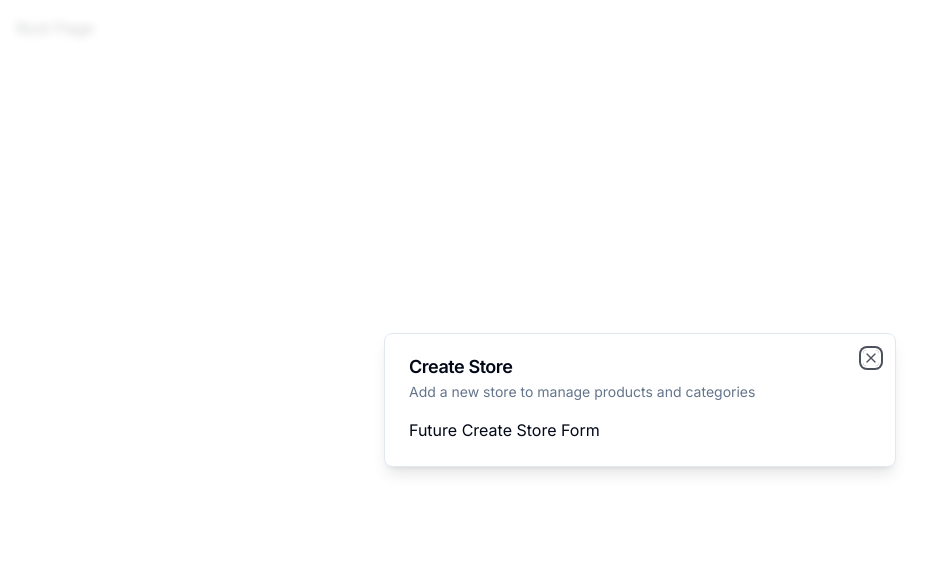
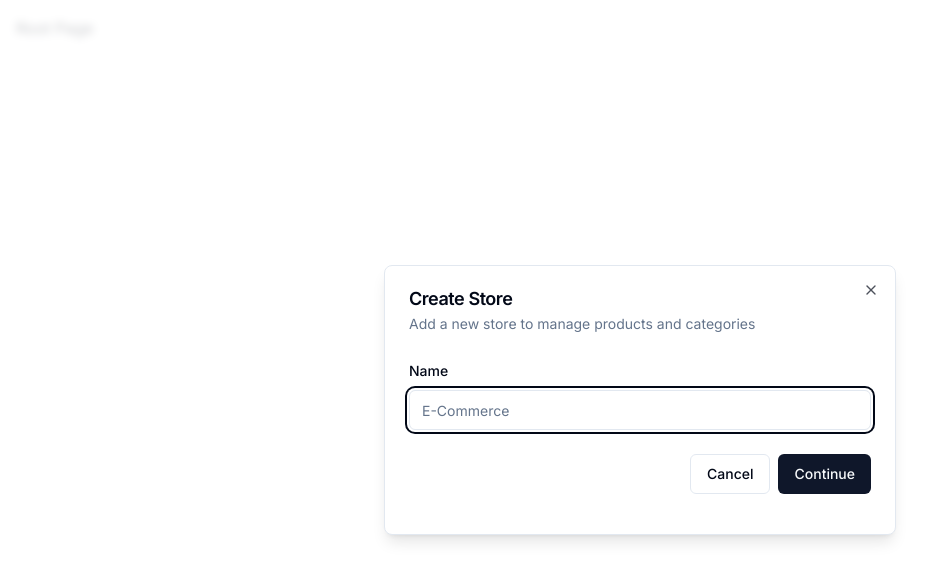
Before and after one commit to Fagaru/ecommerce-admin, a Next.js app in the folder ecommerce-admin/: page / in a window 1280 px wide. Shown: the top 580 px of the page, without its empty margins (0-940 px from the left). Built offline with nearby package versions, Linux system fonts and the light colour scheme.

Commit message:
form component done

```diff
--- a/ecommerce-admin/components/modals/store-modal.tsx
+++ b/ecommerce-admin/components/modals/store-modal.tsx
@@ -1,10 +1,45 @@
 "use client";
+
+import * as z from "zod";
+import { useForm } from "react-hook-form";
+import { zodResolver } from "@hookform/resolvers/zod";
 
 import { useStoreModal } from "@/hooks/use-store-modal";
 import { Modal } from "@/components/ui/modal";
+import {
+    Form,
+    FormControl,
+    FormField,
+    FormItem,
+    FormLabel,
+    FormMessage
+} from "@/components/ui/form";
+import { Input } from "@/components/ui/input";
+import { Button } from "@/components/ui/button";
+
+const formSchema = z.object({
+    name: z.string().min(1),
+});
 
 export const StoreModal = () => {
     const storeModal = useStoreModal();
+
+    const form = useForm<z.infer<typeof formSchema>>({
+        resolver: zodResolver(formSchema),
+        defaultValues: {
+            name: "",
+        },
+    });
+
+    const onSubmit = async (values: z.infer<typeof formSchema>) => {
+        // try {
+
+        // } catch (error) {
+        //     console.log
+        // }
+        console.log(values);
+        // TODO Create Store
+    }
 
     return (
         <Modal
@@ -13,7 +48,38 @@
             isOpen={storeModal.isOpen}
             onClose={storeModal.onClose}
         >
-            Future Create Store Form
+            <div>
+                <div className="space-y-4 py-2 pb-4">
+                    <Form {...form}>
+                        <form onSubmit={form.handleSubmit(onSubmit)}>
+                            <FormField
+                                control={form.control}
+                                name="name"
+                                render={({ field }) => (
+                                    <FormItem>
+                                        <FormLabel>Name</FormLabel>
+                                        <FormControl>
+                                            <Input
+                                                placeholder="E-Commerce"
+                                                {...field}
+                                            />
+                                        </FormControl>
+                                        <FormMessage />
+                                    </FormItem>
+                                )}
+                            />
+                            <div className="pt-6 space-x-2 flex items-center justify-end w-full">
+                                <Button
+                                    variant="outline"
+                                    onClick={storeModal.onClose}>
+                                        Cancel
+                                </Button>
+                                <Button type="submit">Continue</Button>
+                            </div>
+                        </form>
+                    </Form>
+                </div>
+            </div>
         </Modal>
     );
 };
--- /dev/null
+++ b/ecommerce-admin/components/ui/form.tsx
@@ -0,0 +1,176 @@
+import * as React from "react"
+import * as LabelPrimitive from "@radix-ui/react-label"
+import { Slot } from "@radix-ui/react-slot"
+import {
+  Controller,
+  ControllerProps,
+  FieldPath,
+  FieldValues,
+  FormProvider,
+  useFormContext,
+} from "react-hook-form"
+
+import { cn } from "@/lib/utils"
+import { Label } from "@/components/ui/label"
+
+const Form = FormProvider
+
+type FormFieldContextValue<
+  TFieldValues extends FieldValues = FieldValues,
+  TName extends FieldPath<TFieldValues> = FieldPath<TFieldValues>
+> = {
+  name: TName
+}
+
+const FormFieldContext = React.createContext<FormFieldContextValue>(
+  {} as FormFieldContextValue
+)
+
+const FormField = <
+  TFieldValues extends FieldValues = FieldValues,
+  TName extends FieldPath<TFieldValues> = FieldPath<TFieldValues>
+>({
+  ...props
+}: ControllerProps<TFieldValues, TName>) => {
+  return (
+    <FormFieldContext.Provider value={{ name: props.name }}>
+      <Controller {...props} />
+    </FormFieldContext.Provider>
+  )
+}
+
+const useFormField = () => {
+  const fieldContext = React.useContext(FormFieldContext)
+  const itemContext = React.useContext(FormItemContext)
+  const { getFieldState, formState } = useFormContext()
+
+  const fieldState = getFieldState(fieldContext.name, formState)
+
+  if (!fieldContext) {
+    throw new Error("useFormField should be used within <FormField>")
+  }
+
+  const { id } = itemContext
+
+  return {
+    id,
+    name: fieldContext.name,
+    formItemId: `${id}-form-item`,
+    formDescriptionId: `${id}-form-item-description`,
+    formMessageId: `${id}-form-item-message`,
+    ...fieldState,
+  }
+}
+
+type FormItemContextValue = {
+  id: string
+}
+
+const FormItemContext = React.createContext<FormItemContextValue>(
+  {} as FormItemContextValue
+)
+
+const FormItem = React.forwardRef<
+  HTMLDivElement,
+  React.HTMLAttributes<HTMLDivElement>
+>(({ className, ...props }, ref) => {
+  const id = React.useId()
+
+  return (
+    <FormItemContext.Provider value={{ id }}>
+      <div ref={ref} className={cn("space-y-2", className)} {...props} />
+    </FormItemContext.Provider>
+  )
+})
+FormItem.displayName = "FormItem"
+
+const FormLabel = React.forwardRef<
+  React.ElementRef<typeof LabelPrimitive.Root>,
+  React.ComponentPropsWithoutRef<typeof LabelPrimitive.Root>
+>(({ className, ...props }, ref) => {
+  const { error, formItemId } = useFormField()
+
+  return (
+    <Label
+      ref={ref}
+      className={cn(error && "text-destructive", className)}
+      htmlFor={formItemId}
+      {...props}
+    />
+  )
+})
+FormLabel.displayName = "FormLabel"
+
+const FormControl = React.forwardRef<
+  React.ElementRef<typeof Slot>,
+  React.ComponentPropsWithoutRef<typeof Slot>
+>(({ ...props }, ref) => {
+  const { error, formItemId, formDescriptionId, formMessageId } = useFormField()
+
+  return (
+    <Slot
+      ref={ref}
+      id={formItemId}
+      aria-describedby={
+        !error
+          ? `${formDescriptionId}`
+          : `${formDescriptionId} ${formMessageId}`
+      }
+      aria-invalid={!!error}
+      {...props}
+    />
+  )
+})
+FormControl.displayName = "FormControl"
+
+const FormDescription = React.forwardRef<
+  HTMLParagraphElement,
+  React.HTMLAttributes<HTMLParagraphElement>
+>(({ className, ...props }, ref) => {
+  const { formDescriptionId } = useFormField()
+
+  return (
+    <p
+      ref={ref}
+      id={formDescriptionId}
+      className={cn("text-sm text-muted-foreground", className)}
+      {...props}
+    />
+  )
+})
+FormDescription.displayName = "FormDescription"
+
+const FormMessage = React.forwardRef<
+  HTMLParagraphElement,
+  React.HTMLAttributes<HTMLParagraphElement>
+>(({ className, children, ...props }, ref) => {
+  const { error, formMessageId } = useFormField()
+  const body = error ? String(error?.message) : children
+
+  if (!body) {
+    return null
+  }
+
+  return (
+    <p
+      ref={ref}
+      id={formMessageId}
+      className={cn("text-sm font-medium text-destructive", className)}
+      {...props}
+    >
+      {body}
+    </p>
+  )
+})
+FormMessage.displayName = "FormMessage"
+
+export {
+  useFormField,
+  Form,
+  FormItem,
+  FormLabel,
+  FormControl,
+  FormDescription,
+  FormMessage,
+  FormField,
+}
--- /dev/null
+++ b/ecommerce-admin/components/ui/input.tsx
@@ -0,0 +1,25 @@
+import * as React from "react"
+
+import { cn } from "@/lib/utils"
+
+export interface InputProps
+  extends React.InputHTMLAttributes<HTMLInputElement> {}
+
+const Input = React.forwardRef<HTMLInputElement, InputProps>(
+  ({ className, type, ...props }, ref) => {
+    return (
+      <input
+        type={type}
+        className={cn(
+          "flex h-10 w-full rounded-md border border-input bg-background px-3 py-2 text-sm ring-offset-background file:border-0 file:bg-transparent file:text-sm file:font-medium placeholder:text-muted-foreground focus-visible:outline-none focus-visible:ring-2 focus-visible:ring-ring focus-visible:ring-offset-2 disabled:cursor-not-allowed disabled:opacity-50",
+          className
+        )}
+        ref={ref}
+        {...props}
+      />
+    )
+  }
+)
+Input.displayName = "Input"
+
+export { Input }
--- /dev/null
+++ b/ecommerce-admin/components/ui/label.tsx
@@ -0,0 +1,26 @@
+"use client"
+
+import * as React from "react"
+import * as LabelPrimitive from "@radix-ui/react-label"
+import { cva, type VariantProps } from "class-variance-authority"
+
+import { cn } from "@/lib/utils"
+
+const labelVariants = cva(
+  "text-sm font-medium leading-none peer-disabled:cursor-not-allowed peer-disabled:opacity-70"
+)
+
+const Label = React.forwardRef<
+  React.ElementRef<typeof LabelPrimitive.Root>,
+  React.ComponentPropsWithoutRef<typeof LabelPrimitive.Root> &
+    VariantProps<typeof labelVariants>
+>(({ className, ...props }, ref) => (
+  <LabelPrimitive.Root
+    ref={ref}
+    className={cn(labelVariants(), className)}
+    {...props}
+  />
+))
+Label.displayName = LabelPrimitive.Root.displayName
+
+export { Label }
--- a/ecommerce-admin/package.json
+++ b/ecommerce-admin/package.json
@@ -10,7 +10,9 @@
   },
   "dependencies": {
     "@clerk/nextjs": "^4.23.2",
+    "@hookform/resolvers": "^3.2.0",
     "@radix-ui/react-dialog": "^1.0.4",
+    "@radix-ui/react-label": "^2.0.2",
     "@radix-ui/react-slot": "^1.0.2",
     "@types/node": "20.5.0",
     "@types/react": "18.2.20",
@@ -25,10 +27,12 @@
     "postcss": "8.4.28",
     "react": "18.2.0",
     "react-dom": "18.2.0",
+    "react-hook-form": "^7.45.4",
     "tailwind-merge": "^1.14.0",
     "tailwindcss": "3.3.3",
     "tailwindcss-animate": "^1.0.6",
     "typescript": "5.1.6",
+    "zod": "^3.22.1",
     "zustand": "^4.4.1"
   }
 }
```
Also changed, not shown: 1 other file (tests, documents, lock files or other folders).
